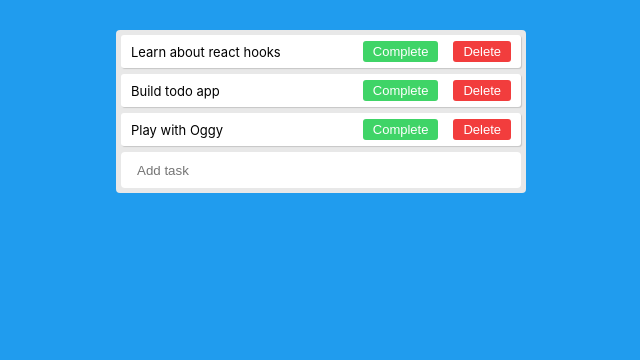
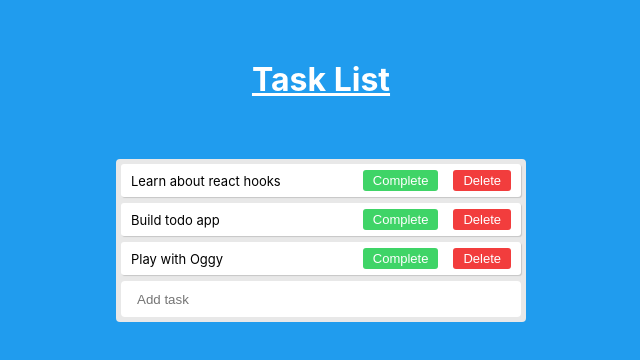
Before and after one commit to shradhakatyal/todo-app, a React (Create React App) app: page / in a window 1280 px wide. Shown: the top 360 px of the page, without its empty margins (319-959 px from the left). Built offline with nearby package versions, Linux system fonts and the light colour scheme.

Commit message:
app heading added

```diff
--- a/src/App.css
+++ b/src/App.css
@@ -2,6 +2,13 @@
   background: #209cee;
   padding: 30px;
   height: 100vh;
+}
+
+.heading {
+  margin: 30px auto 60px auto;
+  color: #fff;
+  text-align: center;
+  text-decoration: underline;
 }
 
 .todo-list {
--- a/src/App.js
+++ b/src/App.js
@@ -41,6 +41,7 @@ const App = () => {
 
   return (
     <div className='app'>
+      <h1 className='heading'>Task List</h1>
       <div className='todo-list'>
         {
           todos.map((todo, index) => (
```
